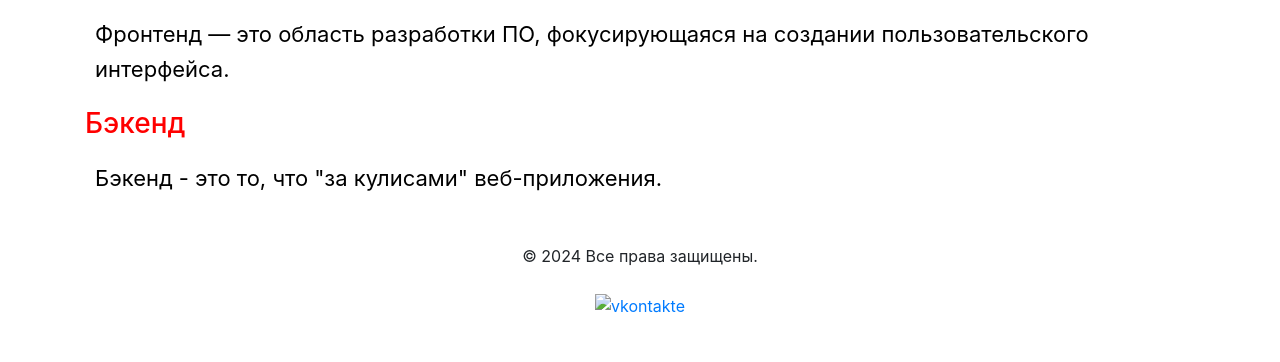
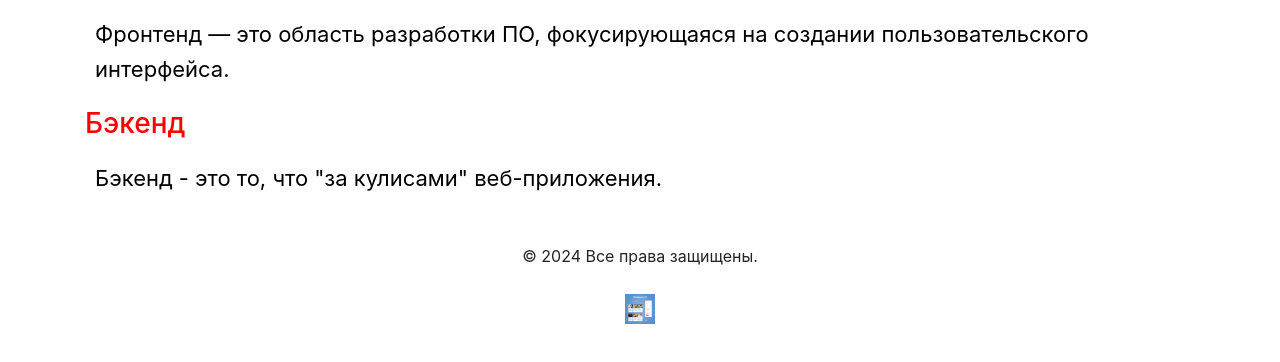
Before and after one commit to vot-blin/frontend-, a plain HTML site: page index.html in a window 1280 px wide. Shown: the part 598-960 px from the top of the page. Drawn offline with nearby package versions, Linux system fonts and the light colour scheme.

Commit message:
Update index.html

```diff
--- a/index.html
+++ b/index.html
@@ -74,7 +74,7 @@
         <ul class="list-inline social-links">
             <li class="list-inline-item">
                 <a href="https://vk.com" target="_blank" rel="noopener noreferrer">
-                    <img src="вк.png" alt="vkontakte" height="30"/>
+                    <img src="кк.png" alt="vkontakte" height="30"/>
                 </a>
             </li>
         </ul>
```
